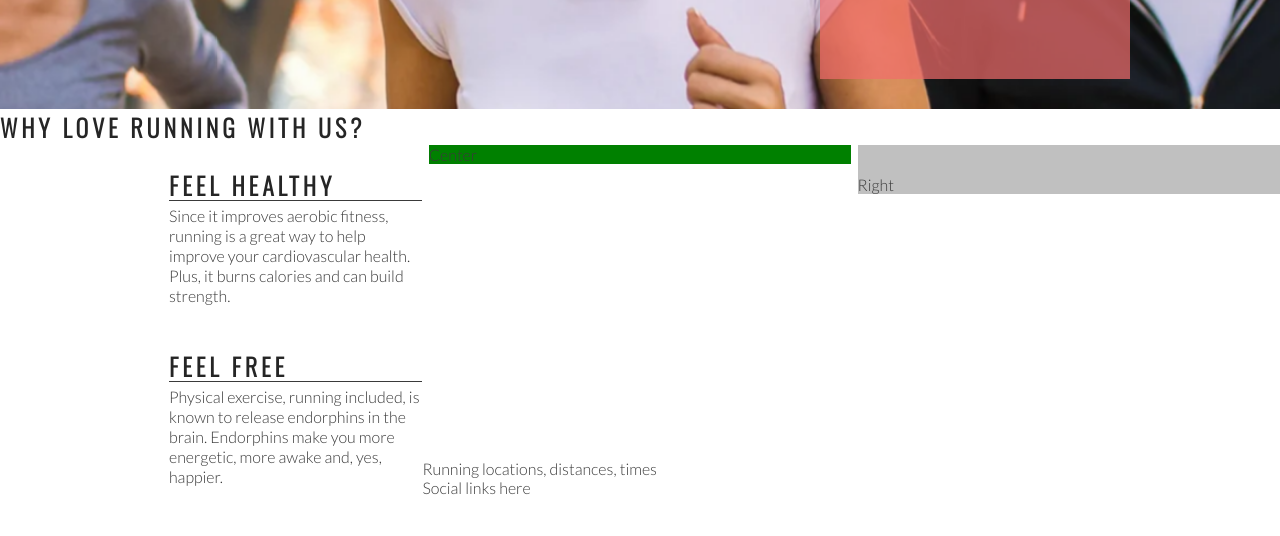
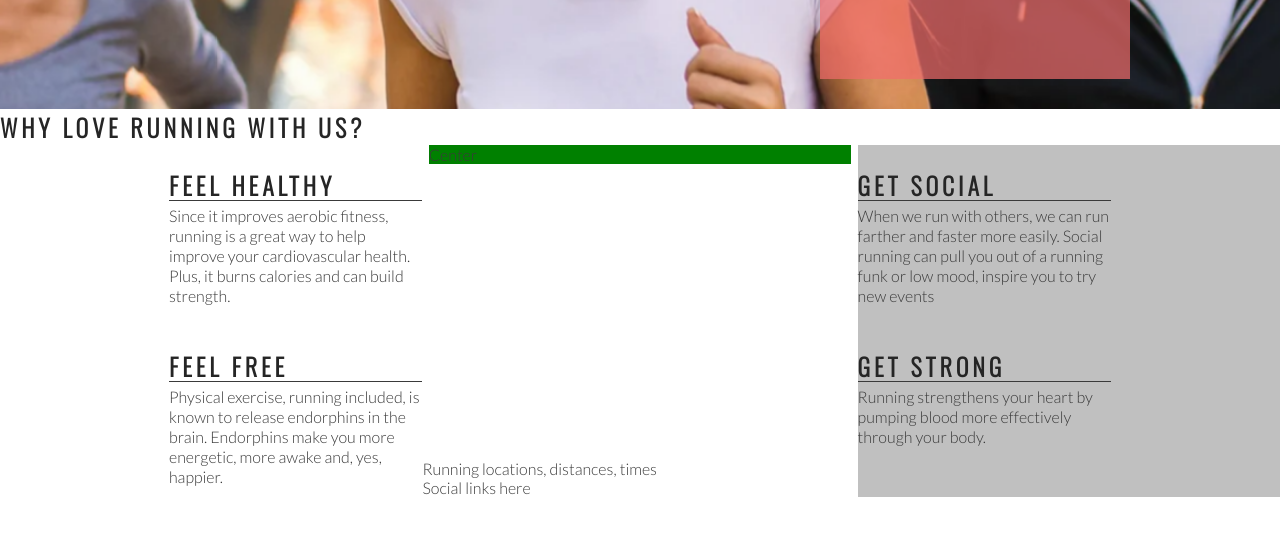
Before and after one commit to Aron-M/Looove-Running, a plain HTML site: page index.html in a window 1280 px wide. Shown: the part 566-1102 px from the top of the page. Drawn offline with nearby package versions, Linux system fonts and the light colour scheme.

Commit message:
Styling Ethos Section Right Content

```diff
--- a/assets/css/style.css
+++ b/assets/css/style.css
@@ -139,12 +139,6 @@ h2 {
     background-color: green
 }
 
-#left-about {
-    padding-top: 30px;
-    width: 33%;
-    float: left;
-    background: none;
-}
 
 hr {
     border-top: 1px solid #3a3a3a;
@@ -159,3 +153,11 @@ hr {
     clear: both;
     margin-bottom: 50px;
 }
+
+.right-about-heading {
+    width: 60%;
+    float: left;
+    line-height: 20px;
+    clear: both;
+    margin-bottom: 50px;
+}
--- a/index.html
+++ b/index.html
@@ -40,7 +40,7 @@
 
         <div id="left-about">
             <div class="left-about-heading">
-                <h1>Feel Healthy</h1>
+                <h2>Feel Healthy</h2>
                 <hr>
                 <p>
                     Since it improves aerobic fitness, running is a great way to help improve your cardiovascular
@@ -59,7 +59,25 @@
             </div>
 
         </div>
-        <div id="right-about">Right</div>
+        <div id="right-about">
+            <div class="right-about-heading">
+                <h2>Get Social</h2>
+                <hr>
+                <p>
+                    When we run with others, we can run farther and faster more easily. Social running can pull you out
+                    of a running funk or low mood, inspire you to try new events
+                </p>
+            </div>
+
+            <div class="right-about-heading">
+                <h2>Get Strong</h2>
+                <hr>
+                <p>
+                    Running strengthens your heart by pumping blood more effectively through your body.
+                </p>
+            </div>
+        </div>
+
         <div id="center-about">Center</div>
 
     </section>
```
